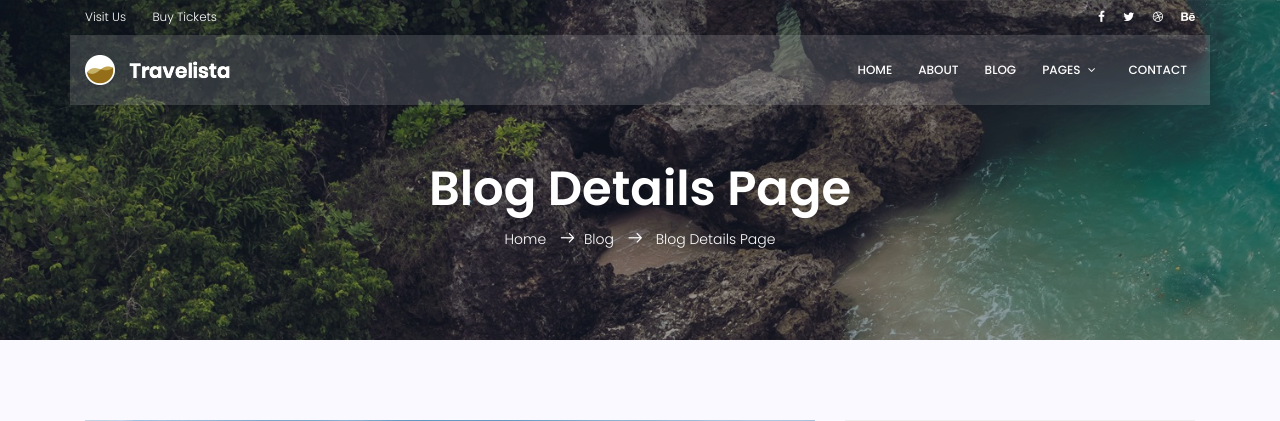
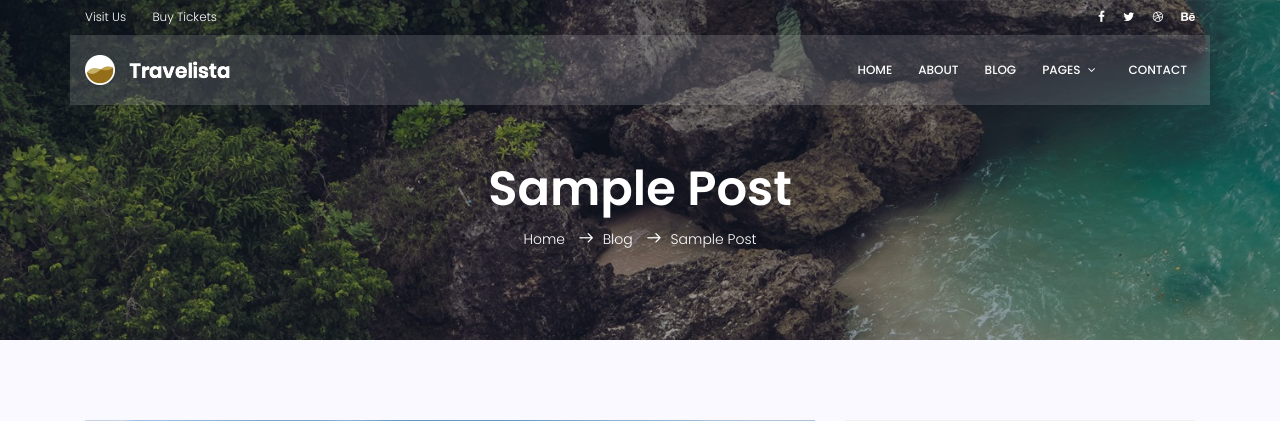
Before and after one commit to arman-ala/mk_django_1, a Django app: page /blog/1 in a window 1280 px wide. Shown: the top 421 px of the page. Run offline with Django 4.2, Linux system fonts and the light colour scheme; tables that the repository leaves empty hold one stand-in row (values such as "Sample post"); some libraries are stand-ins or nearby versions.

Commit message:
connection between pages is established by using url tags.

```diff
--- a/templates/base.html
+++ b/templates/base.html
@@ -61,7 +61,7 @@
 			        <ul class="nav-menu">
 			          <li><a href="{% url 'mysite:index' %}">Home</a></li>
 			          <li><a href="{% url 'mysite:about' %}">About</a></li>
-			          <li class="menu-has-children"><a href="">Blog</a></li>
+			          <li><a href="{% url 'blog:index' %}">Blog</a></li>
 			          <li class="menu-has-children"><a href="">Pages</a>
 			            <ul>
 			            	  <li><a href="elements.html">Elements</a></li>
--- a/templates/blog/blog-single.html
+++ b/templates/blog/blog-single.html
@@ -9,9 +9,9 @@
 					<div class="row d-flex align-items-center justify-content-center">
 						<div class="about-content col-lg-12">
 							<h1 class="text-white">
-								Blog Details Page
+								{{ post.title|title }}
 							</h1>
-							<p class="text-white link-nav"><a href="index.html">Home </a>  <span class="lnr lnr-arrow-right"></span><a href="blog-home.html">Blog </a> <span class="lnr lnr-arrow-right"></span> <a href="blog-single.html"> Blog Details Page</a></p>
+							<p class="text-white link-nav"><a href="{% url 'mysite:index' %}">Home </a>  <span class="lnr lnr-arrow-right"></span><a href="{% url 'blog:index' %}">Blog </a> <span class="lnr lnr-arrow-right"></span>{{ post.title|title }}</p>
 						</div>
 					</div>
 				</div>
```
